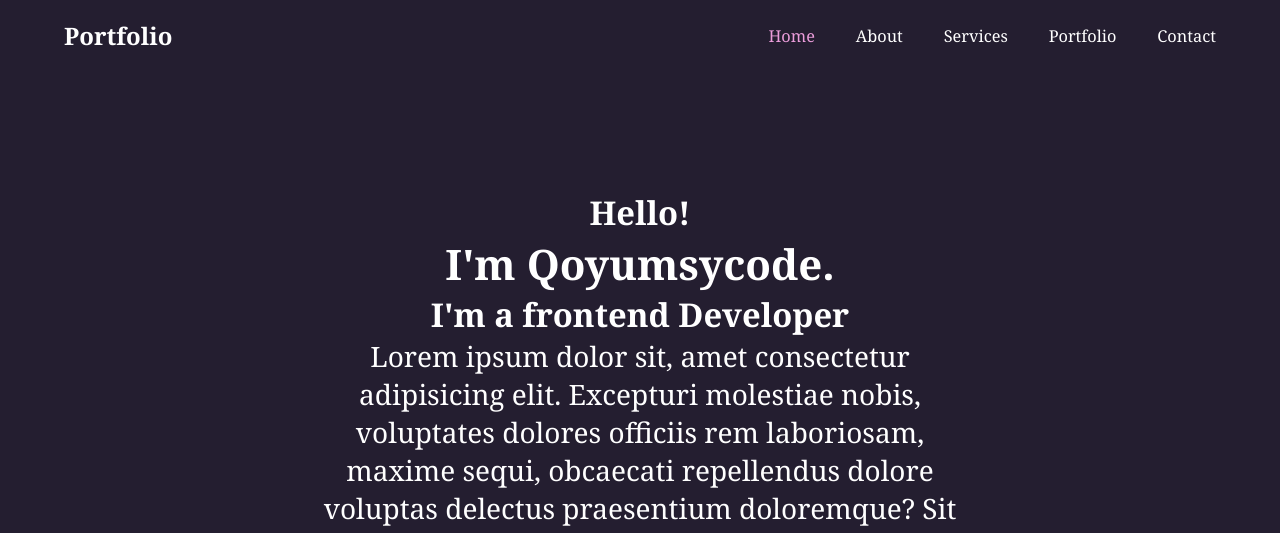
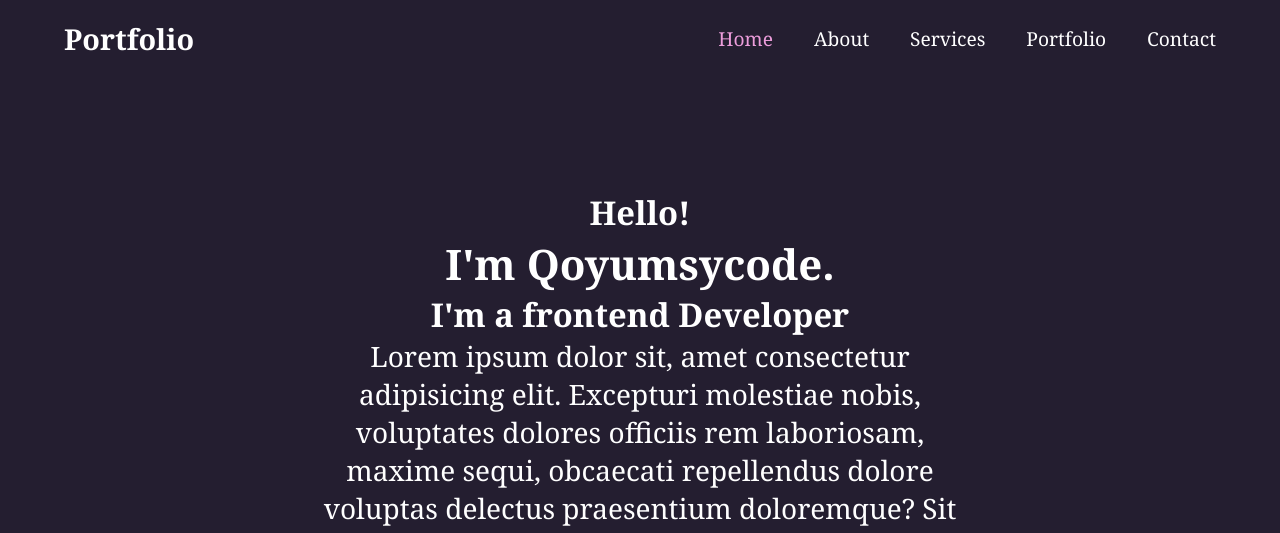
Before and after one commit to qomsycode/portfolio, a plain HTML site: page index.html in a window 1280 px wide. Shown: the top 533 px of the page. Drawn offline with nearby package versions, Linux system fonts and the light colour scheme.

Commit message:
commit changes

```diff
--- a/style.css
+++ b/style.css
@@ -36,14 +36,14 @@ body{
     z-index: 5;
 }
 .logo{
-    font-size: 2.5rem;
+    font-size: 3rem;
     color: var(--text-color);
     font-weight: 600;
     cursor: default;
 
 }
 .nav-bar a{
-    font-size: 1.7rem;
+    font-size: 2rem;
     color: var(--text-color);
     margin-left: 4rem;
     cursor: pointer;
```
